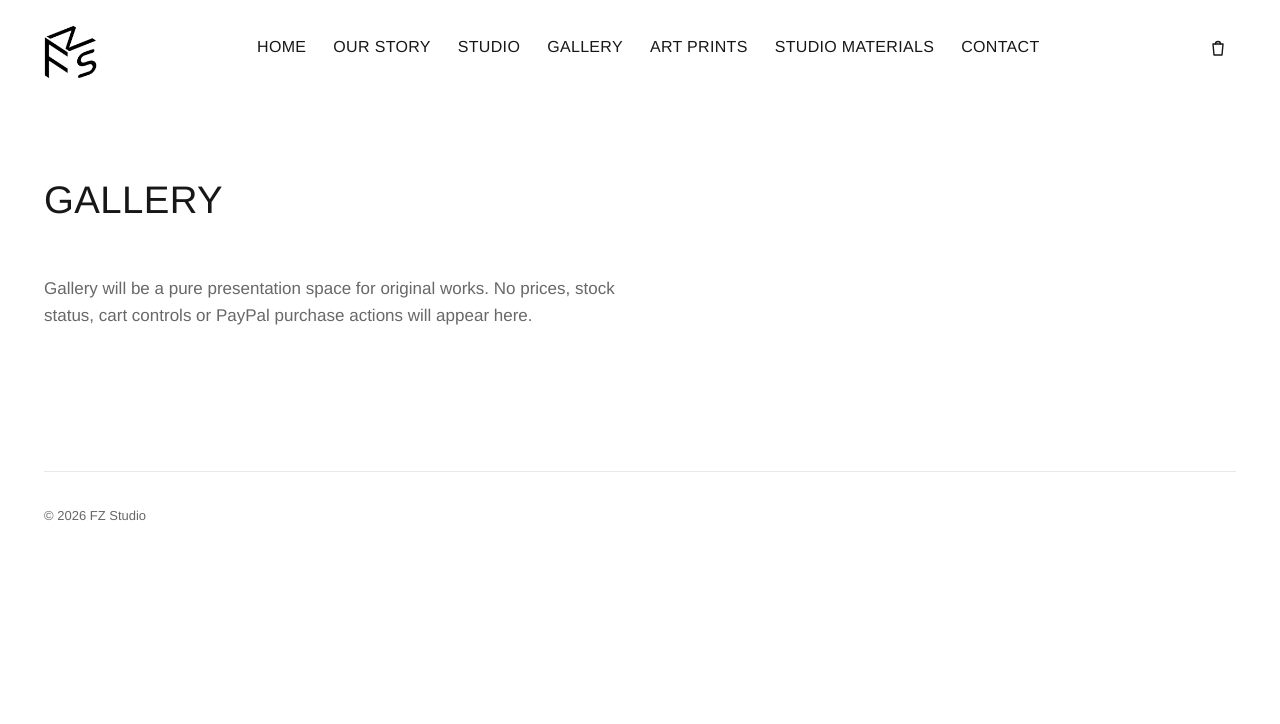
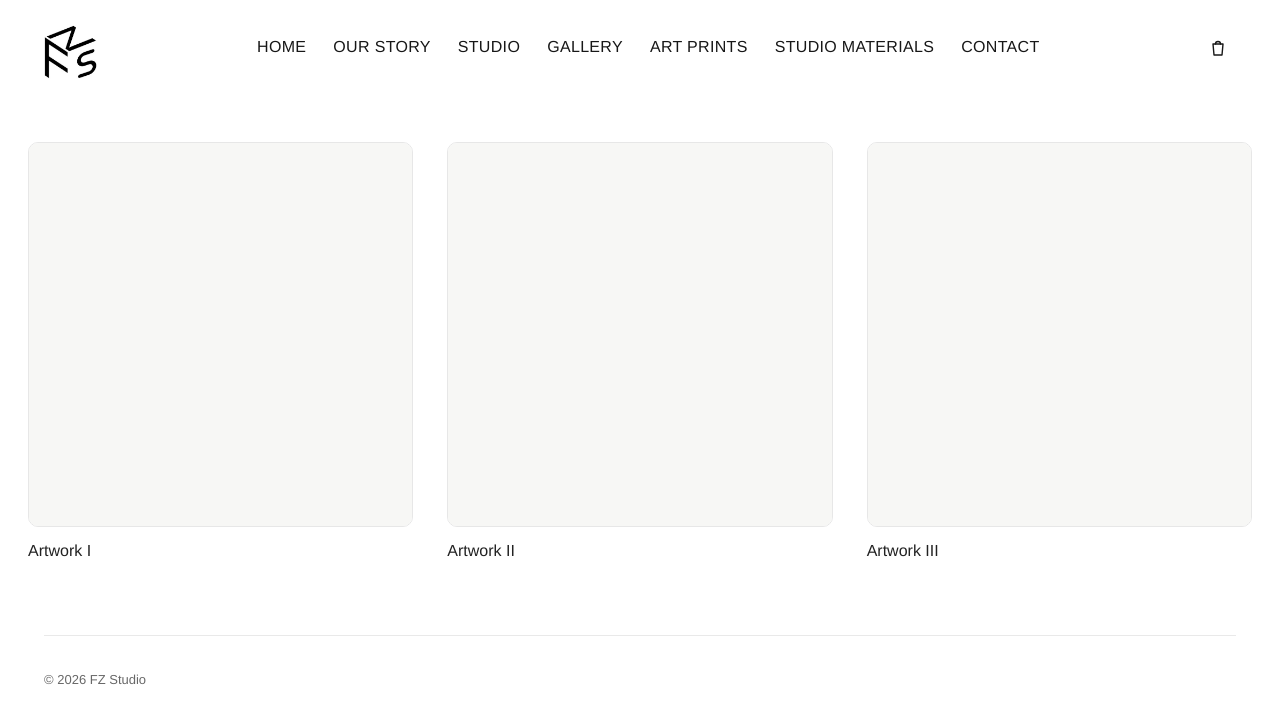
Before and after one commit to Leondecoding/fz-studio-v2, a Jekyll site: the page built from gallery.html, in a window 1280 px wide. Shown: the top 724 px of the page. Built offline with Jekyll 4.4.1, drawn with Linux system fonts in a browser that asks for light colours.

Commit message:
Update gallery.html

```diff
--- a/gallery.html
+++ b/gallery.html
@@ -4,9 +4,229 @@ title: Gallery
 permalink: /gallery/
 ---
 
-<section class="page-shell">
-  <h1 class="page-title">GALLERY</h1>
-  <div class="page-placeholder">
-    <p>Gallery will be a pure presentation space for original works. No prices, stock status, cart controls or PayPal purchase actions will appear here.</p>
+<style>
+  #gallery-page {
+    max-width: 1540px;
+    margin: 0 auto;
+    padding: 34px 28px 72px;
+  }
+
+  .gallery-grid {
+    display: grid;
+    grid-template-columns: repeat(3, minmax(0, 1fr));
+    gap: 34px;
+    align-items: start;
+  }
+
+  .gallery-item {
+    margin: 0;
+  }
+
+  .gallery-frame {
+    width: 100%;
+    aspect-ratio: 1 / 1;
+    border: 1px solid #e7e7e7;
+    border-radius: 10px;
+    background: #fff;
+    overflow: hidden;
+    display: flex;
+    align-items: center;
+    justify-content: center;
+    padding: 0;
+    cursor: zoom-in;
+  }
+
+  .gallery-frame img {
+    width: 100%;
+    height: 100%;
+    object-fit: contain;
+    display: block;
+  }
+
+  .gallery-placeholder {
+    width: 100%;
+    height: 100%;
+    background: #f7f7f5;
+  }
+
+  .gallery-item figcaption {
+    margin-top: 12px;
+    text-align: left;
+  }
+
+  .gallery-title {
+    margin: 0;
+    font-size: 16px;
+    font-weight: 400;
+    line-height: 1.5;
+    color: #222;
+  }
+
+
+  .gallery-lightbox {
+    position: fixed;
+    inset: 0;
+    z-index: 1000;
+    display: none;
+    align-items: center;
+    justify-content: center;
+    padding: 28px;
+    background: rgba(255, 255, 255, 0.96);
+  }
+
+  .gallery-lightbox.is-open {
+    display: flex;
+  }
+
+  .gallery-lightbox-content {
+    max-width: min(92vw, 1400px);
+    max-height: 88vh;
+    display: flex;
+    align-items: center;
+    justify-content: center;
+  }
+
+  .gallery-lightbox-content img {
+    max-width: 100%;
+    max-height: 88vh;
+    width: auto;
+    height: auto;
+    display: block;
+  }
+
+  .gallery-lightbox-placeholder {
+    width: min(82vw, 1100px);
+    height: min(78vh, 820px);
+    background: #f7f7f5;
+  }
+
+  .gallery-lightbox-close {
+    position: fixed;
+    top: 20px;
+    right: 24px;
+    border: 0;
+    background: transparent;
+    padding: 8px;
+    font: inherit;
+    font-size: 30px;
+    font-weight: 300;
+    line-height: 1;
+    color: #222;
+    cursor: pointer;
+  }
+
+  body.gallery-lightbox-open {
+    overflow: hidden;
+  }
+
+  @media (max-width: 960px) {
+    #gallery-page {
+      padding: 28px 22px 64px;
+    }
+
+    .gallery-grid {
+      grid-template-columns: repeat(2, minmax(0, 1fr));
+      gap: 30px;
+    }
+  }
+
+  @media (max-width: 620px) {
+    #gallery-page {
+      padding: 22px 18px 52px;
+    }
+
+    .gallery-grid {
+      grid-template-columns: 1fr;
+      gap: 34px;
+    }
+  }
+</style>
+
+<main id="gallery-page">
+  <div class="gallery-grid">
+    <figure class="gallery-item">
+      <button class="gallery-frame gallery-open" type="button" aria-label="Open Artwork I">
+        <div class="gallery-placeholder" aria-label="Artwork placeholder"></div>
+      </button>
+      <figcaption>
+        <p class="gallery-title">Artwork I</p>
+      </figcaption>
+    </figure>
+
+    <figure class="gallery-item">
+      <button class="gallery-frame gallery-open" type="button" aria-label="Open Artwork II">
+        <div class="gallery-placeholder" aria-label="Artwork placeholder"></div>
+      </button>
+      <figcaption>
+        <p class="gallery-title">Artwork II</p>
+      </figcaption>
+    </figure>
+
+    <figure class="gallery-item">
+      <button class="gallery-frame gallery-open" type="button" aria-label="Open Artwork III">
+        <div class="gallery-placeholder" aria-label="Artwork placeholder"></div>
+      </button>
+      <figcaption>
+        <p class="gallery-title">Artwork III</p>
+      </figcaption>
+    </figure>
   </div>
-</section>
+</main>
+
+
+<div class="gallery-lightbox" id="gallery-lightbox" aria-hidden="true">
+  <button class="gallery-lightbox-close" type="button" aria-label="Close image">×</button>
+  <div class="gallery-lightbox-content"></div>
+</div>
+
+<script>
+  (() => {
+    const lightbox = document.getElementById('gallery-lightbox');
+    const content = lightbox.querySelector('.gallery-lightbox-content');
+    const closeButton = lightbox.querySelector('.gallery-lightbox-close');
+
+    function openLightbox(source) {
+      content.innerHTML = '';
+
+      const image = source.querySelector('img');
+      if (image) {
+        const largeImage = document.createElement('img');
+        largeImage.src = image.src;
+        largeImage.alt = image.alt || '';
+        content.appendChild(largeImage);
+      } else {
+        const placeholder = document.createElement('div');
+        placeholder.className = 'gallery-lightbox-placeholder';
+        content.appendChild(placeholder);
+      }
+
+      lightbox.classList.add('is-open');
+      lightbox.setAttribute('aria-hidden', 'false');
+      document.body.classList.add('gallery-lightbox-open');
+      closeButton.focus();
+    }
+
+    function closeLightbox() {
+      lightbox.classList.remove('is-open');
+      lightbox.setAttribute('aria-hidden', 'true');
+      document.body.classList.remove('gallery-lightbox-open');
+      content.innerHTML = '';
+    }
+
+    document.querySelectorAll('.gallery-open').forEach((item) => {
+      item.addEventListener('click', () => openLightbox(item));
+    });
+
+    closeButton.addEventListener('click', closeLightbox);
+
+    lightbox.addEventListener('click', (event) => {
+      if (event.target === lightbox) closeLightbox();
+    });
+
+    document.addEventListener('keydown', (event) => {
+      if (event.key === 'Escape' && lightbox.classList.contains('is-open')) {
+        closeLightbox();
+      }
+    });
+  })();
+</script>
```
